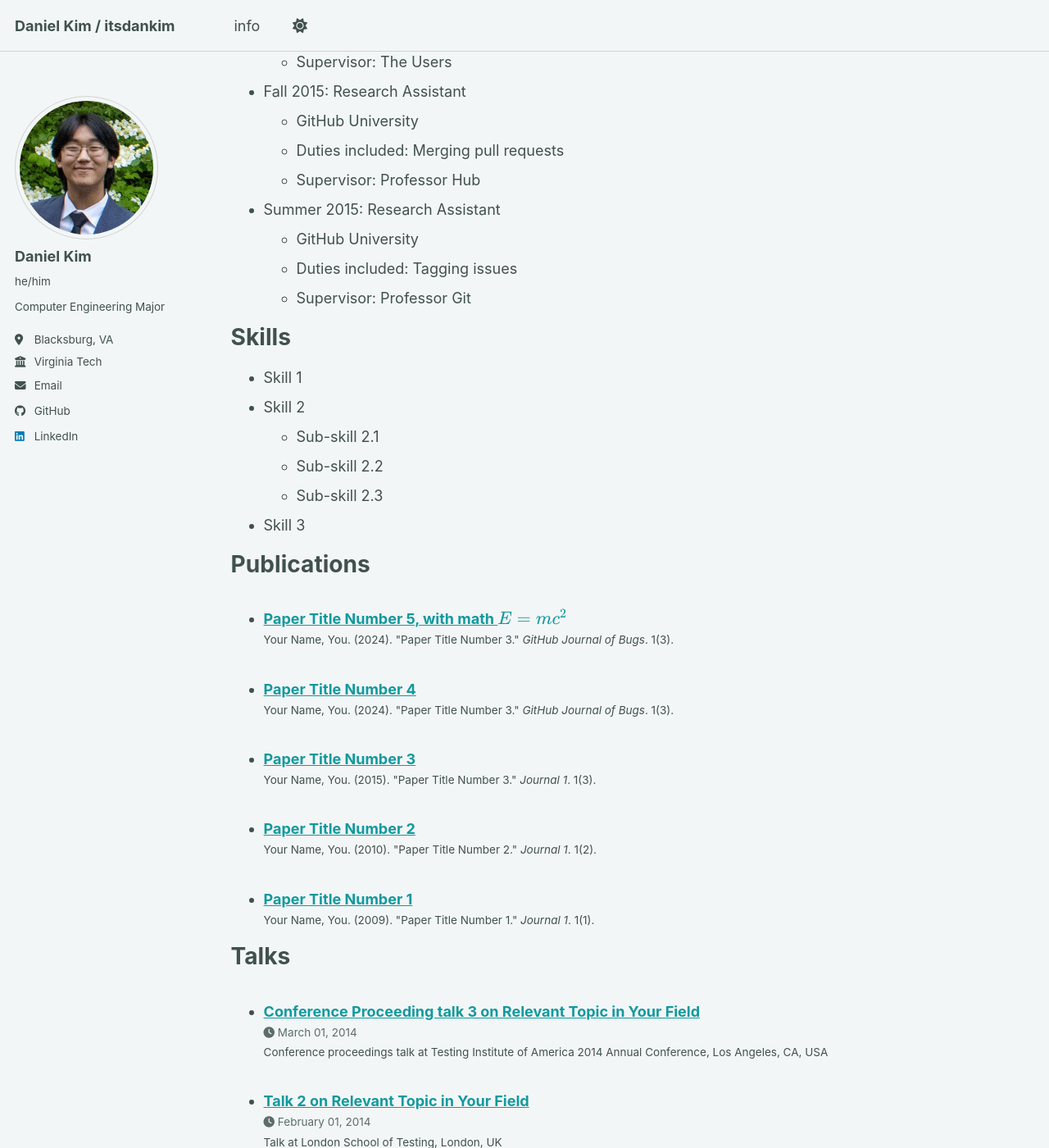
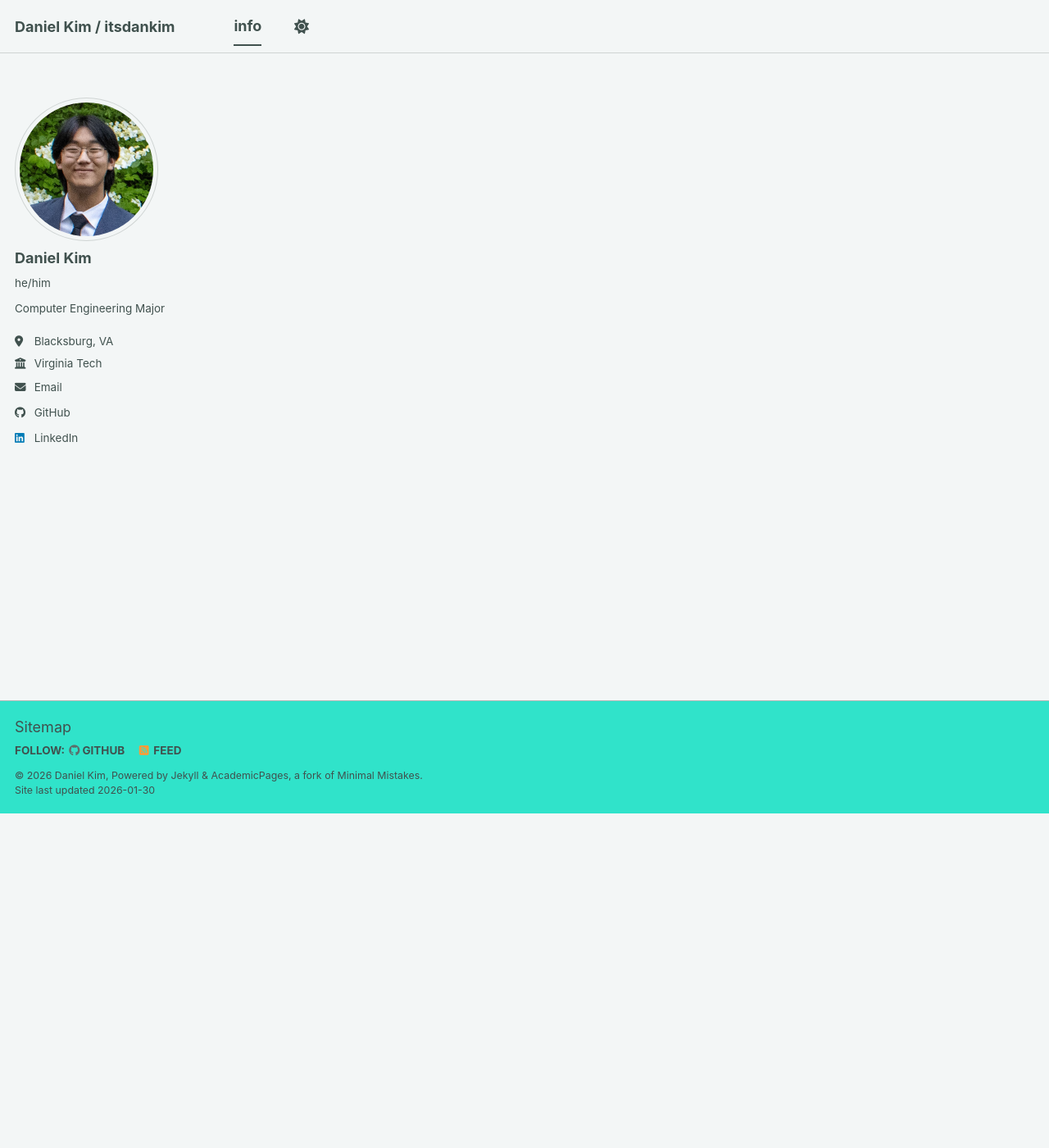
Before and after one commit to itsdankim/itsdankim.github.io, a Jekyll site: the page built from _pages/info.md, in a window 1280 px wide and 1400 px high, scrolled down 408 px. Shown: the whole window at 82% size. Built offline with Jekyll 4.4.1, drawn with Linux system fonts in a browser that asks for light colours; a script bundle is joined from its source files by our own code; library files that are not in the unit come from our copies; some of the changed text lies outside the part shown.

```diff
--- a/_pages/info.md
+++ b/_pages/info.md
@@ -14,51 +14,3 @@
 * Ph.D in Version Control Theory, GitHub University, 2018 (expected)
 * M.S. in Jekyll, GitHub University, 2014
 * B.S. in GitHub, GitHub University, 2012
-
-Work experience
-======
-* Spring 2024: Academic Pages Collaborator
-  * GitHub University
-  * Duties includes: Updates and improvements to template
-  * Supervisor: The Users
-
-* Fall 2015: Research Assistant
-  * GitHub University
-  * Duties included: Merging pull requests
-  * Supervisor: Professor Hub
-
-* Summer 2015: Research Assistant
-  * GitHub University
-  * Duties included: Tagging issues
-  * Supervisor: Professor Git
-
-Skills
-======
-* Skill 1
-* Skill 2
-  * Sub-skill 2.1
-  * Sub-skill 2.2
-  * Sub-skill 2.3
-* Skill 3
-
-Publications
-======
-  <ul>{% for post in site.publications reversed %}
-    {% include archive-single-cv.html %}
-  {% endfor %}</ul>
-
-Talks
-======
-  <ul>{% for post in site.talks reversed %}
-    {% include archive-single-talk-cv.html  %}
-  {% endfor %}</ul>
-
-Teaching
-======
-  <ul>{% for post in site.teaching reversed %}
-    {% include archive-single-cv.html %}
-  {% endfor %}</ul>
-
-Service and leadership
-======
-* Currently signed in to 43 different slack teams
```
Also changed, not shown: other parts of _pages/info.md (+3 -3 lines).
